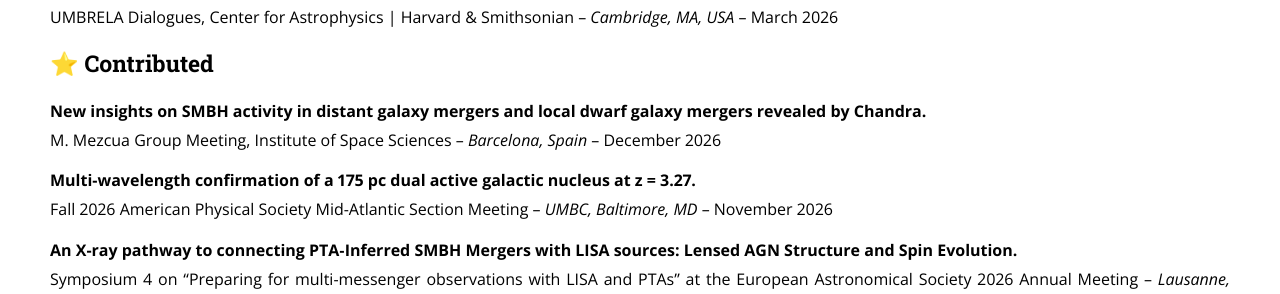
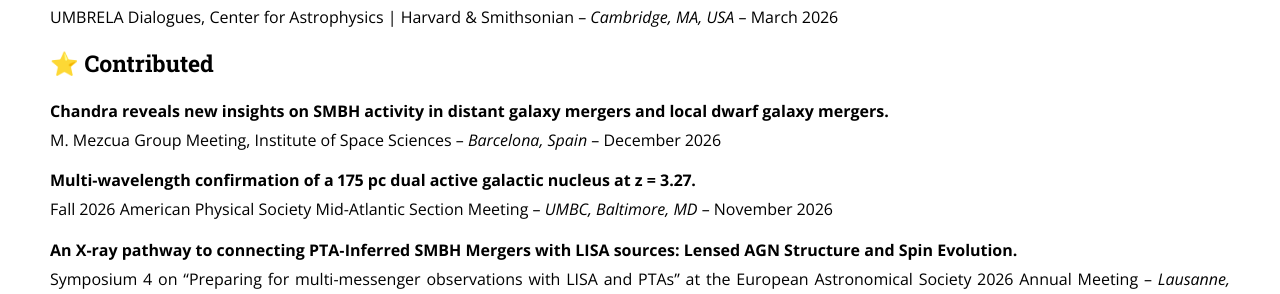
Before and after one commit to jsiskreynes-astro/jsiskreynes-astro.github.io, a Jekyll site: the page built from presentations.md, in a window 1280 px wide and 900 px high, scrolled down 969 px. Shown: the part 160-454 px from the top of the window. Built offline with Jekyll 4.4.1, drawn with Linux system fonts in a browser that asks for light colours; nearby versions of some CDN libraries.

Commit message:
Update presentations.md

```diff
--- a/presentations.md
+++ b/presentations.md
@@ -44,7 +44,7 @@
 
 ### ⭐ Contributed
 
-**New insights on SMBH activity in distant galaxy mergers and local dwarf galaxy mergers revealed by Chandra.** <br>
+**Chandra reveals new insights on SMBH activity in distant galaxy mergers and local dwarf galaxy mergers.** <br>
 M. Mezcua Group Meeting, Institute of Space Sciences -- *Barcelona, Spain* -- December 2026 <br>
 
 **Multi-wavelength confirmation of a 175 pc dual active galactic nucleus at z = 3.27.** <br>
```
